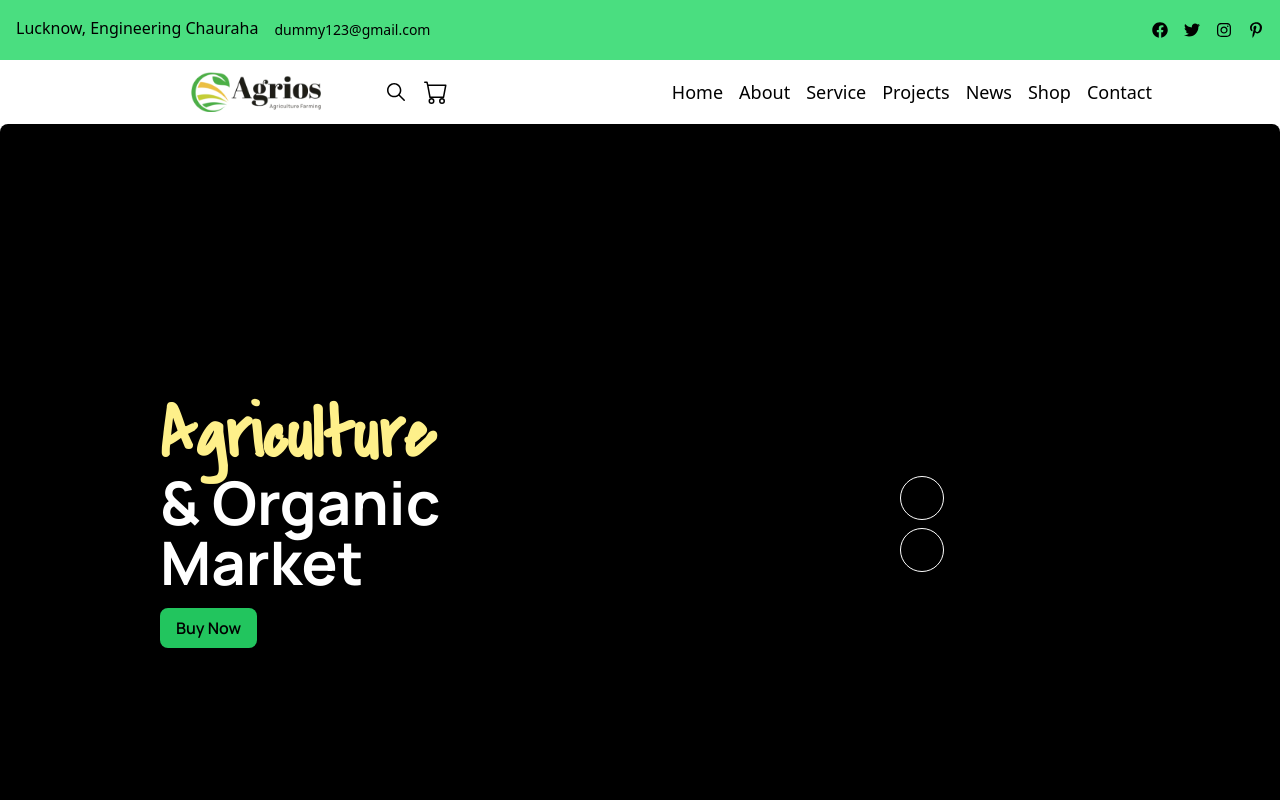
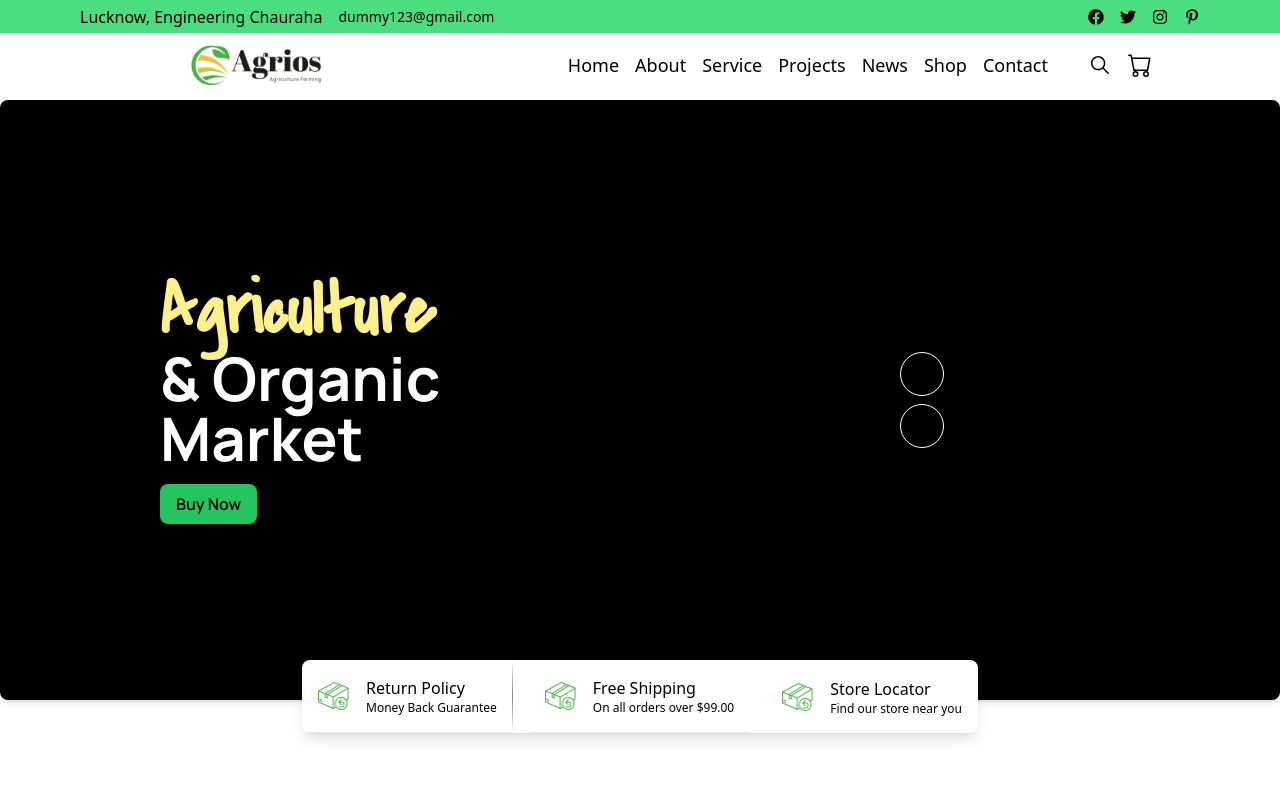
Before and after one commit to gopalkatiyar/agriculture, a React (Vite) app: page / in a window 1280 px wide. Shown: the top 800 px of the page. Built offline with nearby package versions, Linux system fonts and the light colour scheme.

Commit message:
added Navbar

```diff
--- a/src/Components/Main.tsx
+++ b/src/Components/Main.tsx
@@ -4,7 +4,7 @@ function Main() {
   return (
     <>
       <div className="flex flex-col justify-center items-center">
-        <div className="bg-black h-[800px] w-full rounded-lg shadow-md bg-cover bg-center">
+        <div className="bg-black h-[600px] w-full rounded-lg shadow-md bg-cover bg-center">
           <div className="w-3/4  h-full mx-auto flex">
             <div className="h-full w-1/2 flex flex-col justify-center items-start text-white">
               <h1 className="text-7xl text-yellow-200 font-bold f1">
--- a/src/Components/Navbar.tsx
+++ b/src/Components/Navbar.tsx
@@ -9,13 +9,13 @@ import logo from "../assets/logo.png";
 
 function Navbar() {
   return (
-    <div className="flex flex-col h-auto">
+    <div className="flex flex-col h-[100px]">
       {/* Top Section */}
-      <div className="bg-green-400">
-        <div className="flex flex-wrap justify-between p-4">
+      <div className="flex flex-col justify-center bg-green-400 h-1/3">
+        <div className="flex flex-wrap justify-between mx-20">
           {/* Address and Email Section */}
           <div className="flex items-center space-x-4 w-full md:w-1/2 justify-center md:justify-start">
-            <span className="h-7">Lucknow, Engineering Chauraha</span>
+            <span className="">Lucknow, Engineering Chauraha</span>
             <a
               href="mailto:dummy123@gmail.com"
               target="_blank"
@@ -39,7 +39,6 @@ function Navbar() {
       <div className="text-3xl">
         <div className="p-3 w-full max-w-[1280px] mx-auto px-4 md:px-[10%]">
           <div className="flex flex-wrap justify-between items-center">
-            {/* Logo */}
             <div className="w-full md:w-1/4 text-center md:text-left mb-4 md:mb-0">
               <img
                 className="block mx-auto h-10 w-auto"
@@ -48,14 +47,7 @@ function Navbar() {
               />
             </div>
 
-            {/* Menu and Icons */}
-            <div className="w-full md:w-3/4 flex justify-between items-center">
-              {/* Search and Cart Icons */}
-              <div className="flex items-center space-x-4">
-                <IoIosSearch className="h-6 w-6" />
-                <BsCart className="h-6 w-6" />
-              </div>
-
+            <div className="w-full md:w-3/4 flex justify-end gap-10 items-center">
               {/* Menu Items */}
               <div className="hidden md:block">
                 <ul className="flex space-x-4 text-[16px] md:text-[18px]">
@@ -68,7 +60,13 @@ function Navbar() {
                   <li className="cursor-pointer">Contact</li>
                 </ul>
               </div>
-            </div>
+
+              <div className="flex items-center space-x-4">
+                <IoIosSearch className="h-6 w-6" />
+                <BsCart className="h-6 w-6" />
+              </div>
+			</div>
+
           </div>
         </div>
       </div>
```
